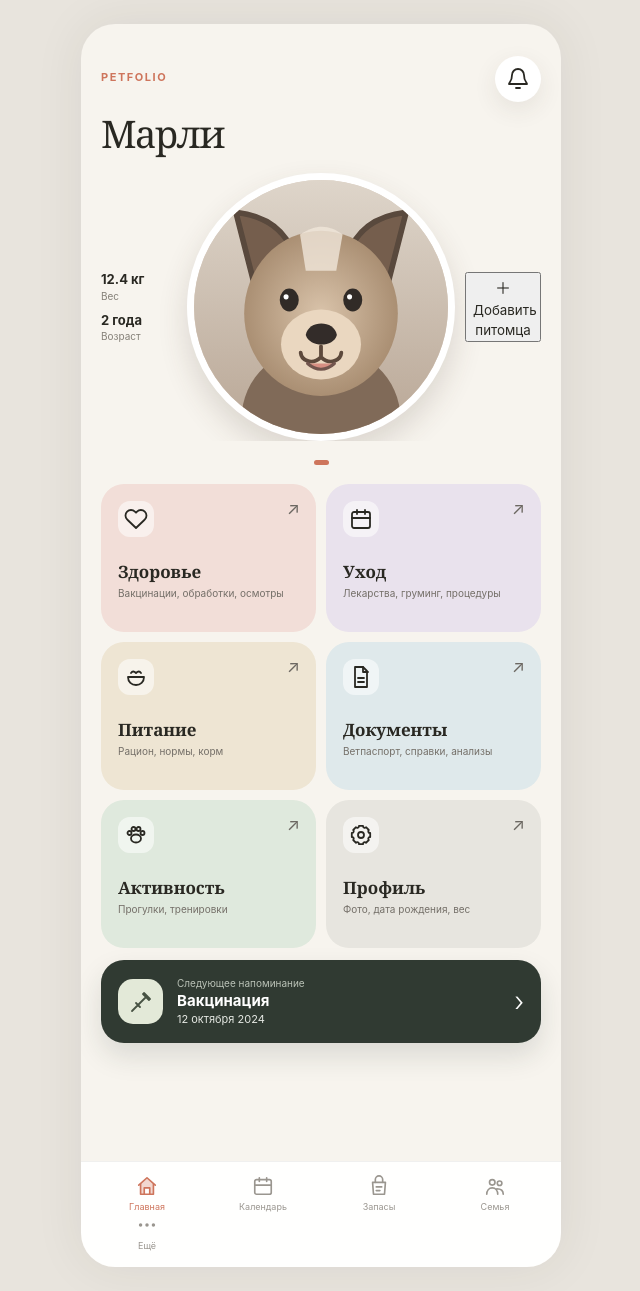
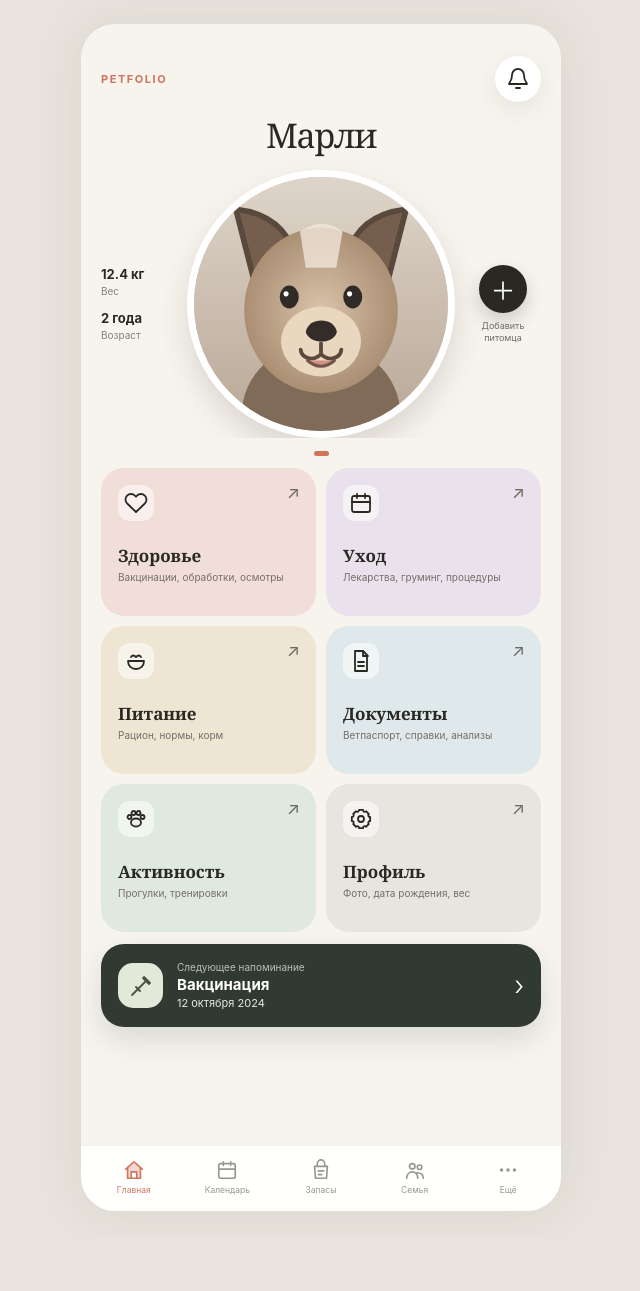
Before and after one commit to Markeloy/Petfolio, a Next.js app: page / in a window 1280 px wide. Shown: the whole page, without its empty margins (319-959 px from the left). After the commit the page ends 1235 px from the top, so only its background shows below. Built offline with nearby package versions, Linux system fonts and the light colour scheme.

Commit message:
style: refine Petfolio pet header and five-tab navigation

```diff
--- a/app/globals.css
+++ b/app/globals.css
@@ -5,29 +5,29 @@ body { background:#e8e4dd; color:var(--ink); font-family:-apple-system,BlinkMacS
 button { color:inherit; font:inherit; }
 .appShell { width:100%; max-width:480px; min-height:100dvh; margin:0 auto; background:var(--paper); position:relative; box-shadow:0 0 50px rgba(53,45,35,.08); }
 .content { padding:32px 20px 118px; }
-.topBar { display:flex; align-items:center; justify-content:space-between; margin-bottom:4px; }
-.eyebrow { margin:0 0 5px; color:var(--accent); font-size:11px; font-weight:700; letter-spacing:.14em; text-transform:uppercase; }
+.topBar { display:flex; align-items:center; justify-content:space-between; margin-bottom:8px; }
+.eyebrow { margin:0; color:var(--accent); font-size:11px; font-weight:700; letter-spacing:.14em; text-transform:uppercase; }
 h1 { margin:0; font-family:Georgia,serif; font-size:38px; font-weight:500; line-height:1; letter-spacing:-.04em; }
-.breed { margin:8px 0 0; color:var(--muted); font-size:14px; }
 .iconButton { width:46px; height:46px; display:grid; place-items:center; border:0; border-radius:50%; background:#fff; box-shadow:0 8px 25px rgba(65,58,48,.09); }
 .petCarousel { margin-inline:-20px; overflow:hidden; }
 .petTrack { display:flex; overflow-x:auto; scroll-snap-type:x mandatory; scrollbar-width:none; overscroll-behavior-x:contain; }
 .petTrack::-webkit-scrollbar { display:none; }
 .petSlide { min-width:100%; padding:8px 20px 0; scroll-snap-align:start; }
-.petHeading { margin-bottom:21px; }
+.petHeading { margin-bottom:18px; text-align:center; }
+.petHeading h1 { font-size:34px; }
 .petOverview { display:grid; grid-template-columns:76px minmax(0,1fr) 76px; align-items:center; gap:10px; }
-.stats { display:flex; flex-direction:column; gap:11px; }
+.stats { display:flex; flex-direction:column; gap:14px; }
 .stat strong,.stat span { display:block; }
 .stat strong { font-size:13px; line-height:1.2; }
 .stat span { margin-top:2px; color:var(--muted); font-size:10px; }
 .petPhoto { aspect-ratio:1; border:7px solid #fff; border-radius:50%; overflow:hidden; background:#dbcdbf; box-shadow:0 14px 30px rgba(73,58,43,.16); }
 .petPhoto img { width:100%; height:100%; display:block; object-fit:cover; }
-.addPetSlide { min-height:254px; display:grid; place-items:center; }
-.addPetSlide button { display:flex; flex-direction:column; align-items:center; gap:7px; border:0; background:transparent; }
-.addPetSlide button > span { width:76px; height:76px; display:grid; place-items:center; margin-bottom:6px; border-radius:50%; background:var(--ink); color:#fff; font-size:38px; font-weight:300; box-shadow:0 12px 24px rgba(41,40,34,.2); }
-.addPetSlide strong { font-family:Georgia,serif; font-size:21px; }.addPetSlide small { color:var(--muted); font-size:11px; }
-.carouselStatus { height:43px; display:flex; align-items:center; justify-content:center; gap:5px; color:var(--muted); font-size:9px; }
-.carouselStatus i { width:5px; height:5px; border-radius:50%; background:#ccc6bd; }.carouselStatus i.active { width:15px; border-radius:8px; background:var(--accent); }.carouselStatus span { margin-left:5px; }
+.addPet { display:flex; flex-direction:column; align-items:center; gap:7px; border:0; background:transparent; padding:0; }
+.addPet > span { width:48px; height:48px; display:grid; place-items:center; border-radius:50%; background:var(--ink); color:#fff; font-size:25px; font-weight:300; box-shadow:0 8px 18px rgba(41,40,34,.2); }
+.addPet small { color:#6e6a63; font-size:9px; line-height:1.3; text-align:center; }
+.carouselStatus { height:30px; display:flex; align-items:center; justify-content:center; gap:5px; }
+.carouselStatus i { width:5px; height:5px; border-radius:50%; background:#ccc6bd; }
+.carouselStatus i.active { width:15px; border-radius:8px; background:var(--accent); }
 .sectionGrid { display:grid; grid-template-columns:repeat(2,minmax(0,1fr)); gap:10px; }
 .sectionCard { min-height:148px; display:flex; flex-direction:column; align-items:flex-start; position:relative; padding:17px; border:0; border-radius:23px; text-align:left; }
 .sectionCard.rose { background:#f2ded8; }.sectionCard.lilac { background:#e9e2ed; }.sectionCard.sand { background:#eee5d3; }.sectionCard.blue { background:#dfe9eb; }.sectionCard.green { background:#dfe9dd; }.sectionCard.gray { background:#e7e5df; }
@@ -39,9 +39,13 @@ h1 { margin:0; font-family:Georgia,serif; font-size:38px; font-weight:500; line-
 .reminderIcon { width:45px; height:45px; display:grid; place-items:center; border-radius:15px; background:#e3e9d8; color:#475243; }
 .reminder span:nth-child(2) { display:flex; flex-direction:column; }
 .reminder small { color:#bac2b7; font-size:10px; }.reminder strong { margin:2px 0; font-size:15px; }.reminder time { color:#e6e9e4; font-size:11px; }.reminder b { font-size:27px; font-weight:300; }
-.bottomNav { position:sticky; left:0; right:0; bottom:0; display:grid; grid-template-columns:repeat(4,1fr); padding:12px 8px max(15px,env(safe-area-inset-bottom)); border-top:1px solid rgba(70,65,57,.08); background:rgba(255,255,255,.94); backdrop-filter:blur(18px); }
-.bottomNav button { display:flex; flex-direction:column; align-items:center; gap:4px; border:0; background:transparent; color:#9a968f; font-size:9px; }
+.placeholderScreen { min-height:560px; display:flex; flex-direction:column; align-items:center; justify-content:center; text-align:center; padding:32px; }
+.placeholderIcon { width:64px; height:64px; display:grid; place-items:center; margin-bottom:20px; border-radius:20px; background:#fff; box-shadow:0 10px 28px rgba(65,58,48,.08); color:var(--accent); }
+.placeholderScreen h1 { font-size:34px; }
+.placeholderScreen p { max-width:280px; margin:12px 0 0; color:var(--muted); font-size:14px; line-height:1.5; }
+.bottomNav { position:sticky; left:0; right:0; bottom:0; display:grid; grid-template-columns:repeat(5,1fr); padding:12px 6px max(15px,env(safe-area-inset-bottom)); border-top:1px solid rgba(70,65,57,.08); background:rgba(255,255,255,.94); backdrop-filter:blur(18px); }
+.bottomNav button { display:flex; flex-direction:column; align-items:center; gap:4px; border:0; background:transparent; color:#9a968f; font-size:8.5px; }
 .bottomNav button.active { color:var(--accent); }.bottomNav button.active svg { fill:#f2d8d0; }
 button { cursor:pointer; -webkit-tap-highlight-color:transparent; } button:focus-visible { outline:3px solid rgba(206,117,92,.45); outline-offset:2px; }
 @media (min-width:481px) { body { padding:24px 0; }.appShell { min-height:calc(100dvh - 48px); border-radius:34px; overflow:hidden; } }
-@media (max-width:360px) { .content { padding-inline:15px; }.petCarousel { margin-inline:-15px; }.petSlide { padding-inline:15px; }.petOverview { grid-template-columns:68px minmax(0,1fr) 68px; gap:6px; }.sectionCard { min-height:140px; padding:14px; } }
+@media (max-width:360px) { .content { padding-inline:15px; }.petCarousel { margin-inline:-15px; }.petSlide { padding-inline:15px; }.petOverview { grid-template-columns:68px minmax(0,1fr) 68px; gap:6px; }.sectionCard { min-height:140px; padding:14px; }.bottomNav { padding-inline:2px; }.bottomNav button { font-size:8px; } }
```
